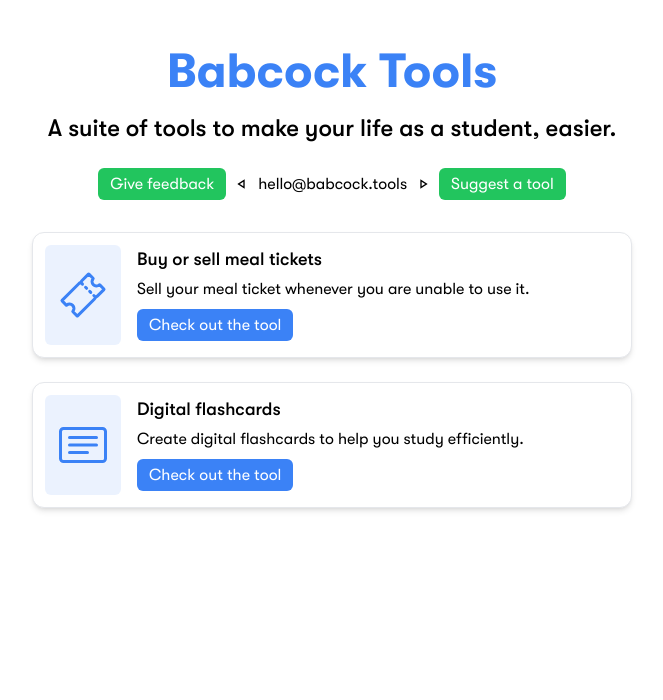
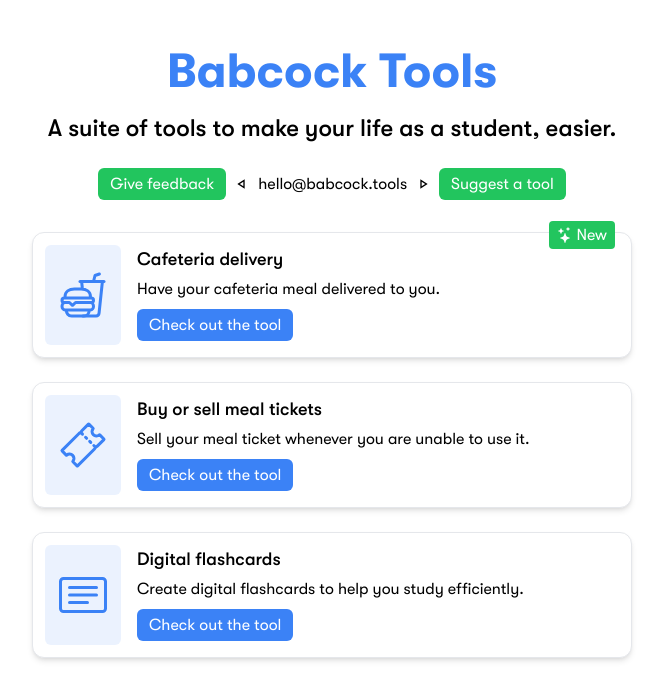
Before and after one commit to victoribironke/babcock-tools, a Next.js app: page / in a window 1280 px wide. Shown: the top 700 px of the page, without its empty margins (308-971 px from the left). Built offline with nearby package versions, Linux system fonts and the light colour scheme.

Commit message:
added cafeteria delivery page

```diff
--- a/src/components/dashboard/DashboardTemplate.tsx
+++ b/src/components/dashboard/DashboardTemplate.tsx
@@ -43,7 +43,7 @@ const DashboardTemplate = ({ children }: DashboardTemplateProps) => {
   // classNames("w-full ml-4 sm:ml-0", show ? "" : "ml-4")
   return (
     <>
-      <section className="w-full min-h-screen flex gap-2">
+      <section className="w-full min-h-screen flex">
         <Sidebar show={show} setShow={toggleShow} />
 
         <div className="w-full p-2 sm:px-2">
--- a/src/components/dashboard/Sidebar.tsx
+++ b/src/components/dashboard/Sidebar.tsx
@@ -6,7 +6,7 @@ import { useRouter } from "next/router";
 import { LuHome } from "react-icons/lu";
 import { FiHelpCircle, FiLogOut } from "react-icons/fi";
 import { signOutUser } from "@/utils/firebase";
-import { IoTicketOutline } from "react-icons/io5";
+import { IoTicketOutline, IoFastFoodOutline } from "react-icons/io5";
 import { useSetRecoilState } from "recoil";
 import { get_help } from "@/atoms/atoms";
 import { BsCardText, BsStars } from "react-icons/bs";
@@ -49,6 +49,14 @@ const Sidebar = ({ show, setShow }: SidebarProps) => {
 
       <div className="flex flex-col w-full gap-2 mb-auto">
         <Link
+          href={PAGES.cafeteria_delivery}
+          className="flex items-center gap-2 pt-1.5 pb-2 px-3 rounded-lg text-left text-white bg-opacity-10 bg-blue hover:bg-opacity-20"
+        >
+          <IoFastFoodOutline />
+          <p className="-mb-0.5 mr-auto">Cafeteria delivery</p>
+          <BsStars className="text-blue" />
+        </Link>
+        <Link
           href={PAGES.sell_your_meal_ticket}
           className="flex items-center gap-2 pt-1.5 pb-2 px-3 rounded-lg text-left text-white bg-opacity-10 bg-blue hover:bg-opacity-20"
         >
@@ -61,7 +69,6 @@ const Sidebar = ({ show, setShow }: SidebarProps) => {
         >
           <BsCardText />
           <p className="-mb-0.5 mr-auto">Digital flashcards</p>
-          {/* <BsStars className="text-blue" /> */}
         </Link>
       </div>
 
--- a/src/constants/babcock.ts
+++ b/src/constants/babcock.ts
@@ -1,4 +1,4 @@
-import { IoTicketOutline } from "react-icons/io5";
+import { IoTicketOutline, IoFastFoodOutline } from "react-icons/io5";
 import { BsCardText } from "react-icons/bs";
 import { PAGES } from "./pages";
 
@@ -32,6 +32,13 @@ export const HALLS_OF_RESIDENCE = [
 
 export const TOOLS = [
   {
+    title: "Cafeteria delivery",
+    desc: "Have your cafeteria meal delivered to you.",
+    icon: IoFastFoodOutline,
+    link: PAGES.meal_ticket,
+    is_new: true,
+  },
+  {
     title: "Buy or sell meal tickets",
     desc: "Sell your meal ticket whenever you are unable to use it.",
     icon: IoTicketOutline,
--- a/src/constants/pages.ts
+++ b/src/constants/pages.ts
@@ -9,6 +9,7 @@ export const PAGES = {
   digital_flashcards: "/digital-flashcards",
 
   dashboard: "/dashboard",
+  cafeteria_delivery: "/dashboard/cafeteria-delivery",
   sell_your_meal_ticket: "/dashboard/sell-your-meal-ticket",
   digital_flashcards_dashboard: "/dashboard/digital-flashcards",
   flashcards_for_course: (id: string) =>
--- /dev/null
+++ b/src/pages/dashboard/cafeteria-delivery.tsx
@@ -0,0 +1,7 @@
+import { checkAuthentication } from "@/components/hoc/ProtectedRoute";
+
+const CafeteriaDeliveryPage = () => {
+  return <div>hi</div>;
+};
+
+export default checkAuthentication(CafeteriaDeliveryPage);
```
